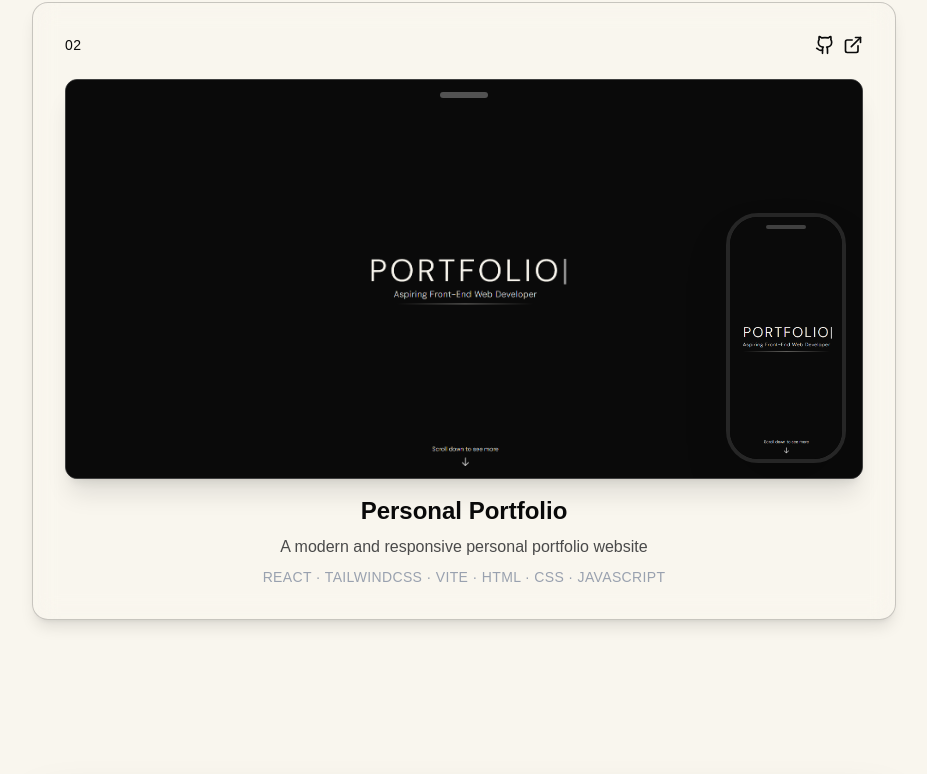
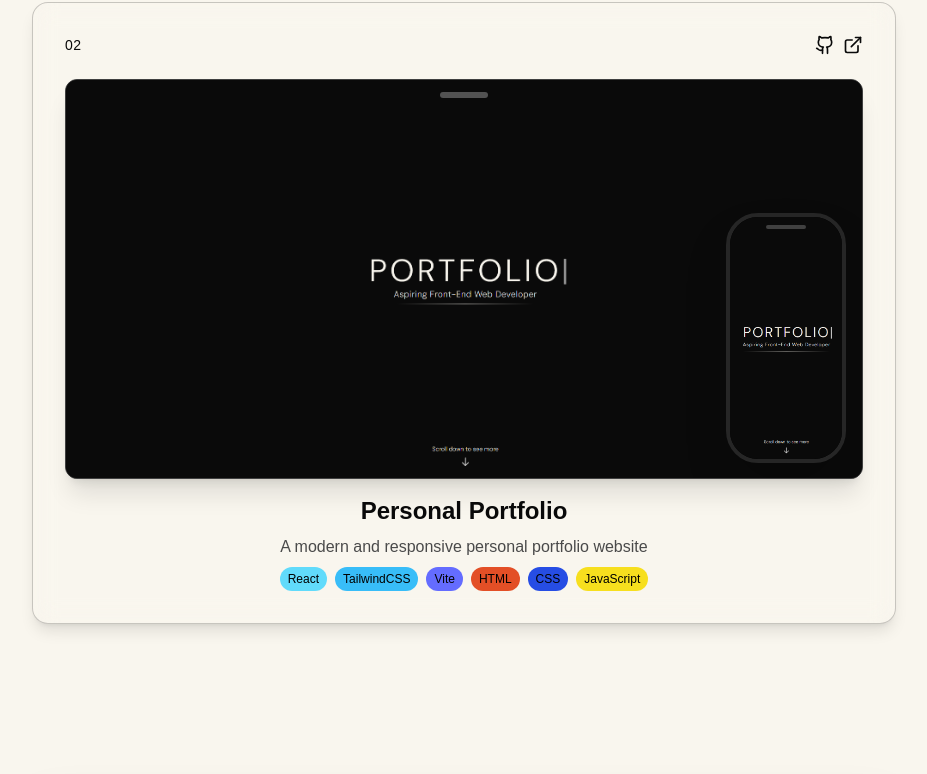
Before and after one commit to JasperTabin/Tabin-Portfolio, a React (Vite) app: page / in a window 1280 px wide. Shown: the part 3470-4244 px from the top of the page, without its empty margins (176-1103 px from the left). Built offline with nearby package versions, Linux system fonts and the light colour scheme.

Commit message:
feat: Update Projects section with external links and enhance tech stack display using badges

```diff
--- a/src/components/sections/Projects.jsx
+++ b/src/components/sections/Projects.jsx
@@ -94,14 +94,22 @@ export const Projects = () => {
                 02
               </span>
               <div className="flex gap-2">
+                <a
+                  href="https://github.com/JasperTabin/Tabin-Portfolio"
+                  target="_blank"
+                  rel="noopener noreferrer"
+                >
                   <Github
                     className="w-5 h-5 hover:opacity-70"
                     style={{ color: "var(--secondary)" }}
                   />
+                </a>
+                <a href="" target="_blank" rel="noopener noreferrer">
                   <ExternalLink
                     className="w-5 h-5 hover:opacity-70"
                     style={{ color: "var(--secondary)" }}
                   />
+                </a>
               </div>
             </div>
 
@@ -136,9 +144,26 @@ export const Projects = () => {
               <p className="text-base" style={{ color: "var(--tertiary)" }}>
                 A modern and responsive personal portfolio website
               </p>
-              <p className="text-sm tracking-wide text-gray-400 uppercase">
-                React · TailwindCSS · Vite · HTML · CSS · JavaScript
-              </p>
+              <div className="flex flex-wrap gap-2 justify-center">
+                <span className="text-xs px-2 py-1 rounded-full bg-[#61DBFB] text-black">
+                  React
+                </span>
+                <span className="text-xs px-2 py-1 rounded-full bg-[#38BDF8] text-black">
+                  TailwindCSS
+                </span>
+                <span className="text-xs px-2 py-1 rounded-full bg-[#646CFF] text-black">
+                  Vite
+                </span>
+                <span className="text-xs px-2 py-1 rounded-full bg-[#E34F26] text-black">
+                  HTML
+                </span>
+                <span className="text-xs px-2 py-1 rounded-full bg-[#264DE4] text-black">
+                  CSS
+                </span>
+                <span className="text-xs px-2 py-1 rounded-full bg-[#F7DF1E] text-black">
+                  JavaScript
+                </span>
+              </div>
             </div>
           </motion.div>
         </div>
```
Lines whose indentation alone changed are shown as unchanged.
